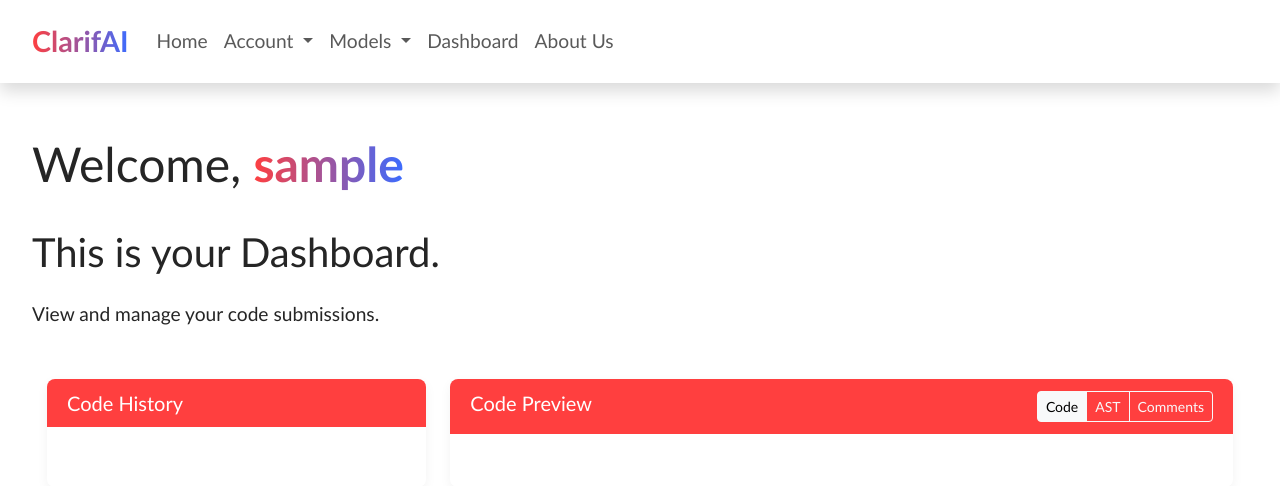
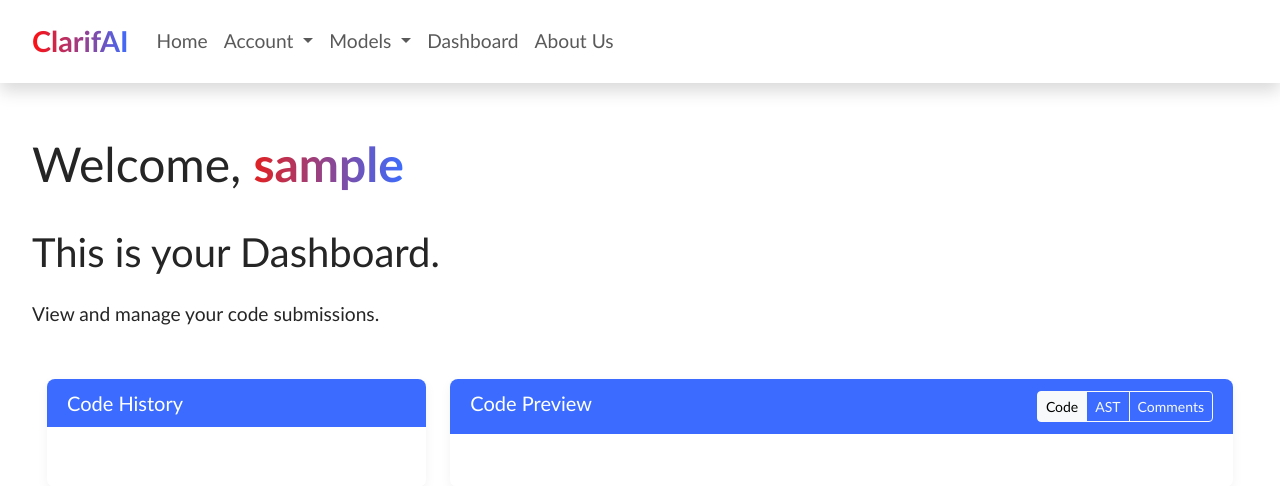
Before and after one commit to AliArsal1512/FYP, a Flask app: page /dashboard in a window 1280 px wide. Shown: the top 486 px of the page. Run offline with Flask 3, Linux system fonts and the light colour scheme; the visitor is signed in with stand-in values (Sample User, id 1); data that the repository does not hold is empty; some libraries are stand-ins or nearby versions.

Commit message:
UI Enhancement

```diff
--- a/app/static/css/styles.css
+++ b/app/static/css/styles.css
@@ -47,7 +47,7 @@ body{
 }
 
 .text-clarifai{
-  background: linear-gradient(to right, #ff3f3f, #3b6cff);
+  background: linear-gradient(to right, #e22020, #3b6cff);
   -webkit-background-clip: text;
   -webkit-text-fill-color: transparent;
   background-clip: text;
@@ -217,7 +217,7 @@ body{
 }
 
 .navbar-brand{
-  background: linear-gradient(to right, #ff3f3f, #3b6cff);
+  background: linear-gradient(to right, #ff0000f0, #3b6cff);
   -webkit-background-clip: text;
   -webkit-text-fill-color: transparent;
   background-clip: text;
@@ -556,8 +556,14 @@ body{
   box-shadow: 0 4px 12px rgba(0, 0, 0, 0.05);
 }
 
-.card-header {
-  background: #ff3f3f !important;
+.card-header-red {
+  background: #ff0000f0 !important;
+  border: none;
+  padding: 12px 20px;
+}
+
+.card-header-blue {
+  background: #3b6cff !important;
   border: none;
   padding: 12px 20px;
 }
--- a/app/templates/dashboard.html
+++ b/app/templates/dashboard.html
@@ -88,7 +88,7 @@
         <div class="row g-4">
             <div class="col-md-4">
                 <div class="card h-100">
-                    <div class="card-header bg-primary text-white">
+                    <div class="card-header-blue bg-primary text-white">
                         <h5 class="mb-0">Code History</h5>
                     </div>
                     <div class="card-body" style="overflow-y: auto; max-height: 500px;">
@@ -120,7 +120,7 @@
             </div>
             <div class="col-md-8">
                 <div class="card h-100">
-                    <div class="card-header bg-primary text-white">
+                    <div class="card-header-blue bg-primary text-white">
                         <h5 class="mb-0 d-inline">Code Preview</h5>
                         <div class="btn-group float-end" role="group">
                             <button type="button" class="btn btn-sm btn-outline-light active" data-view="code">Code</button>
--- a/app/templates/settings.html
+++ b/app/templates/settings.html
@@ -81,7 +81,7 @@
 
         <!-- Danger Zone Card -->
         <div class="card border-danger mb-5 shadow">
-          <div class="card-header bg-danger text-white">
+          <div class="card-header-red bg-danger text-white">
             <h4 class="mb-0">Danger Zone</h4>
           </div>
           <div class="card-body">
```
Also changed, not shown: other parts of app/static/css/styles.css (+13 -13 lines).
